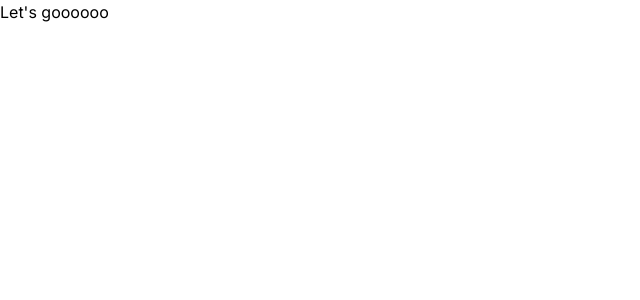
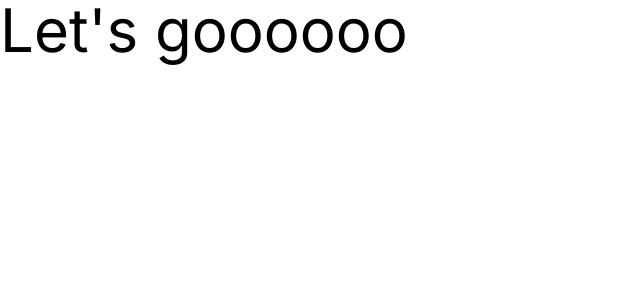
Before and after one commit to noseGoblin/stepzen-gpt-weather-app, a Next.js app: page / in a window 1280 px wide. Shown: the top 300 px of the page, without its empty margins (0-640 px from the left). Built offline with nearby package versions, Linux system fonts and the light colour scheme.

Commit message:
test tailwind

```diff
--- a/app/page.tsx
+++ b/app/page.tsx
@@ -2,7 +2,7 @@ import Image from 'next/image';
 
 export default function Home() {
   return (
-    <main className=''>
+    <main className='text-6xl'>
       <h1>Let's goooooo</h1>
     </main>
   );
```
